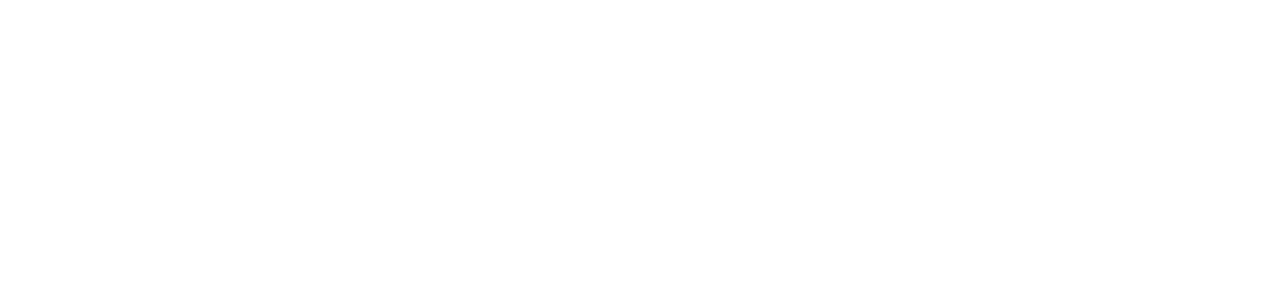
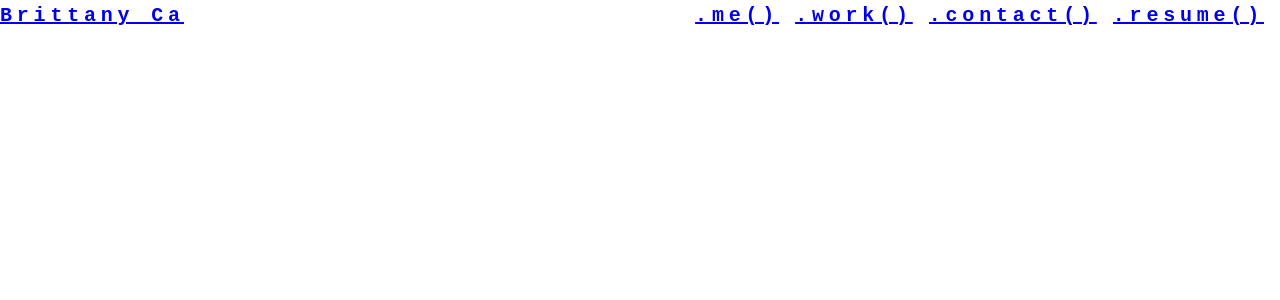
Before and after one commit to devBritt/britt-carlton-portfolio, a React (Create React App) app: page / in a window 1280 px wide. Shown: the top 300 px of the page. Built offline with nearby package versions, Linux system fonts and the light colour scheme.

Commit message:
Create Header component

```diff
--- a/src/App.js
+++ b/src/App.js
@@ -2,13 +2,16 @@
 import './assets/css/App.css';
 
 import { BrowserRouter as Router, Routes, Route } from 'react-router-dom';
+
+// components
+import Header from './components/header';
 
 function App() {
     return (
         <Router>
             <div className="App">
                 <CssBaseline />
-                {/* Header will go here */}
+                <Header />
 
                 <main>
                     <Routes>
--- a/src/components/header/index.js
+++ b/src/components/header/index.js
@@ -0,0 +1,109 @@
+import { useState } from 'react-dom';
+import { Container, Grid, Typography } from '@mui/material';
+import { Link } from 'react-router-dom';
+
+const Header = () => {
+    return (
+        <Grid
+            container
+            spacing={2}
+            justifyContent={'space-between'}
+            alignItems={'center'}
+        >
+            <Grid item xs={2}>
+                <Typography
+                    variant={"h6"}
+                    noWrap
+                    sx={{
+                    mr: 2,
+                    display: { xs: 'none', md: 'flex' },
+                    fontFamily: 'monospace',
+                    fontWeight: 700,
+                    letterSpacing: '.3rem',
+                    color: 'inherit',
+                    textDecoration: 'none',
+                    }}
+                >
+                    <Link to={'/'}>Brittany Carlton</Link>
+                </Typography>
+            </Grid>
+
+            <Grid
+                container
+                item
+                xs={'auto'}
+            >
+                <Grid item xs={'auto'}>
+                    <Typography
+                        variant={"h6"}
+                        noWrap
+                        sx={{
+                        mr: 2,
+                        display: { xs: 'none', md: 'flex' },
+                        fontFamily: 'monospace',
+                        fontWeight: 700,
+                        letterSpacing: '.3rem',
+                        color: 'inherit',
+                        textDecoration: 'none',
+                        }}
+                    >
+                        <Link to={'/'}>{'.me()'}</Link>
+                    </Typography>
+                </Grid>
+                <Grid item xs={'auto'}>
+                    <Typography
+                        variant={"h6"}
+                        noWrap
+                        sx={{
+                        mr: 2,
+                        display: { xs: 'none', md: 'flex' },
+                        fontFamily: 'monospace',
+                        fontWeight: 700,
+                        letterSpacing: '.3rem',
+                        color: 'inherit',
+                        textDecoration: 'none',
+                        }}
+                    >
+                        <Link to={'/work'}>{'.work()'}</Link>
+                    </Typography>
+                </Grid>
+                <Grid item xs={'auto'}>
+                    <Typography
+                        variant={"h6"}
+                        noWrap
+                        sx={{
+                        mr: 2,
+                        display: { xs: 'none', md: 'flex' },
+                        fontFamily: 'monospace',
+                        fontWeight: 700,
+                        letterSpacing: '.3rem',
+                        color: 'inherit',
+                        textDecoration: 'none',
+                        }}
+                    >
+                        <Link to={'/contact'}>{'.contact()'}</Link>
+                    </Typography>
+                </Grid>
+                <Grid item xs={'auto'}>
+                    <Typography
+                        variant={"h6"}
+                        noWrap
+                        sx={{
+                        mr: 2,
+                        display: { xs: 'none', md: 'flex' },
+                        fontFamily: 'monospace',
+                        fontWeight: 700,
+                        letterSpacing: '.3rem',
+                        color: 'inherit',
+                        textDecoration: 'none',
+                        }}
+                    >
+                        <Link to={'/resume'}>{'.resume()'}</Link>
+                    </Typography>
+                </Grid>
+            </Grid>
+        </Grid>
+    );
+}
+
+export default Header;
```
